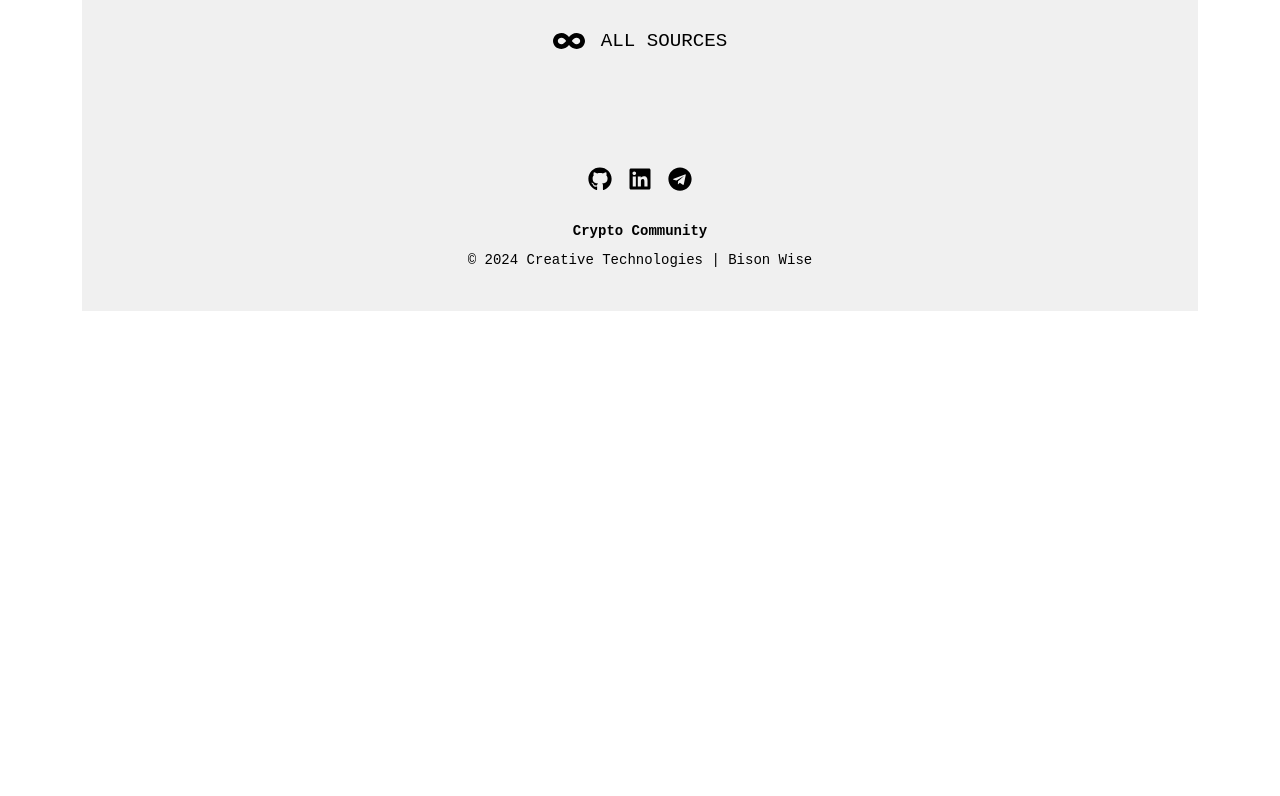
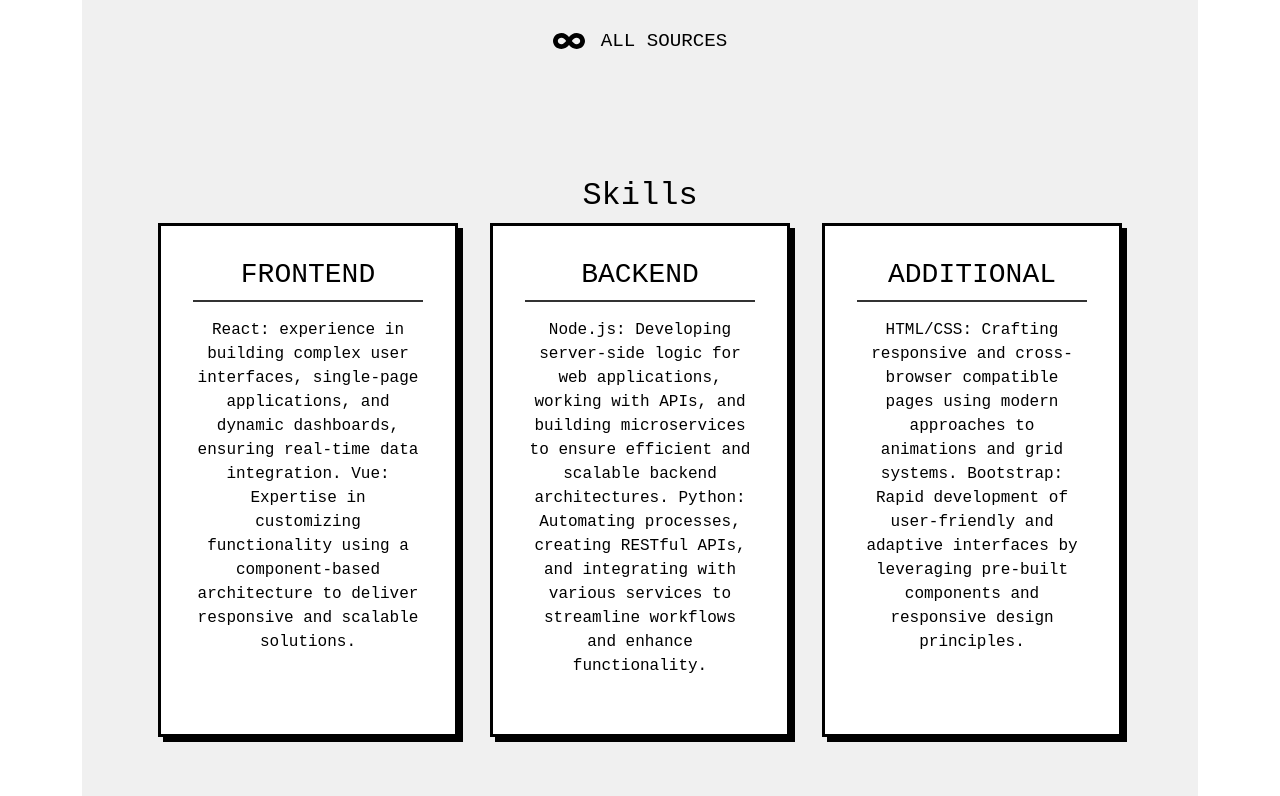
Before and after one commit to visualGravitySense/crypto-data, a React (Vite) app: page /crypto-data/courses/1 in a window 1280 px wide. Shown: the part 1424-2220 px from the top of the page. Before the commit the page ends 1735 px from the top, so only its background shows below. Built offline with nearby package versions, Linux system fonts and the light colour scheme; no server answers.

Commit message:
blog design front

```diff
--- a/src/Body/AboutSection.scss
+++ b/src/Body/AboutSection.scss
@@ -1,6 +1,6 @@
 // Переменные для цветов и других значений
 $primary-color: #000;
-$background-light: #f0f0f0;
+$background-light: #ffffff;
 $background-dark: #1e1e1e;
 $accent-color: #fff;
 
--- a/src/Body/Body.jsx
+++ b/src/Body/Body.jsx
@@ -11,6 +11,7 @@ import ExchangeList from "./ExchangeList";
 import HistoryLog from "./HistoryLog";
 import ComparePage from "./ComparePage";
 import CourseDetail from "../Body/Courses/CourseDetail";
+import PromoBanners from "./PromoBanners";
 
 function Body(props) {
   return (
@@ -27,6 +28,7 @@ function Body(props) {
         <Route path="/exchange" element={<ExchangeList />} />
         <Route path="/compare" element={<ComparePage />} />
       </Routes>
+      <PromoBanners />
       <ErrorModal />
     </BodyProvider>
   );
--- a/src/Body/CoinPage/Converter.scss
+++ b/src/Body/CoinPage/Converter.scss
@@ -14,7 +14,7 @@ $hover-bg-color: #333;
 
 // Общие стили для контейнера
 .converter-container {
-  background-color: $secondary-color;
+  background-color: #f0f0f0;
   border: 3px solid $primary-color;
   padding: 20px;
   margin: 24px;
--- /dev/null
+++ b/src/Body/PromoBanners.css
@@ -0,0 +1,88 @@
+/* PromoBanners.css */
+.promo-banners {
+    padding: 3rem 0;
+    background-color: #f0f0f0;
+    color: #000;
+    font-family: 'Courier New', Courier, monospace;
+    text-align: center;
+  }
+
+  .promo-container {
+    display: flex;
+    flex-wrap: wrap;
+    justify-content: center;
+    gap: 2rem;
+  }
+
+  .promo-card {
+    background-color: #fff;
+    border: 3px solid #000;
+    box-shadow: 5px 5px 0 #000;
+    padding: 2rem;
+    width: 300px;
+    transition: transform 0.3s ease, box-shadow 0.3s ease;
+  }
+
+  .promo-card:hover {
+    transform: scale(1.05);
+    box-shadow: 8px 8px 0 #000;
+  }
+
+  .promo-card h3 {
+    font-size: 1.75rem;
+    margin-bottom: 1rem;
+    text-transform: uppercase;
+    border-bottom: 2px solid #333;
+    padding-bottom: 0.5rem;
+  }
+
+  .promo-card p {
+    font-size: 1rem;
+    margin-bottom: 1.5rem;
+  }
+
+  .promo-btn {
+    background-color: #333;
+    color: #fff;
+    border: 2px solid #000;
+    padding: 0.5rem 1rem;
+    font-size: 0.9rem;
+    text-transform: uppercase;
+    letter-spacing: 1px;
+    text-decoration: none;
+    transition: background-color 0.3s ease, color 0.3s ease;
+    box-shadow: 3px 3px 0 #000;
+  }
+
+  .promo-btn:hover {
+    background-color: #555;
+    color: #fff;
+    box-shadow: 5px 5px 0 #000;
+  }
+
+  /* Dark Mode */
+.promo-banners.dark-mode {
+    background-color: #1e1e1e;
+    color: #f0f0f0;
+  }
+
+  .promo-banners.dark-mode .promo-card {
+    background-color: #333;
+    color: #f0f0f0;
+    border-color: #fff;
+  }
+
+  .promo-banners.dark-mode .promo-card:hover {
+    box-shadow: 8px 8px 0 #f0f0f0;
+  }
+
+  .promo-banners.dark-mode .promo-btn {
+    background-color: #f0f0f0;
+    color: #333;
+    border-color: #fff;
+  }
+
+  .promo-banners.dark-mode .promo-btn:hover {
+    background-color: #ccc;
+    color: #000;
+  }
--- /dev/null
+++ b/src/Body/PromoBanners.jsx
@@ -0,0 +1,46 @@
+import React, { useEffect, useState } from 'react';
+import './PromoBanners.css';
+
+const PromoBanners = ({ theme }) => {
+  const [promos] = useState([
+    {
+      title: 'Frontend',
+      description: 'React: experience in building complex user interfaces, single-page applications, and dynamic dashboards, ensuring real-time data integration. Vue: Expertise in customizing functionality using a component-based architecture to deliver responsive and scalable solutions.',
+      // instructor: 'Dmitri Gornakov',
+      // image: 'https://via.placeholder.com/800x400',
+    },
+    {
+      title: 'Backend',
+      description: 'Node.js: Developing server-side logic for web applications, working with APIs, and building microservices to ensure efficient and scalable backend architectures. Python: Automating processes, creating RESTful APIs, and integrating with various services to streamline workflows and enhance functionality.',
+      // instructor: 'Dmitri Gornakov',
+      // image: 'https://via.placeholder.com/800x400',
+    },
+    {
+      title: 'Additional',
+      description: 'HTML/CSS: Crafting responsive and cross-browser compatible pages using modern approaches to animations and grid systems. Bootstrap: Rapid development of user-friendly and adaptive interfaces by leveraging pre-built components and responsive design principles. ',
+      // instructor: 'Dmitri Gornakov',
+      // image: 'https://via.placeholder.com/800x400',
+
+    },
+
+  ]);
+
+  return (
+    <section className={`promo-banners ${theme === 'dark' ? 'dark-mode' : ''}`}>
+      <h2>Skills</h2>
+      <div className="promo-container">
+        {promos.map((promo, index) => (
+          <div key={index} className="promo-card">
+            <h3>{promo.title}</h3>
+            <p>{promo.description}</p>
+            {/* <a href={promo.link} className="promo-btn">
+              {promo.cta}
+            </a> */}
+          </div>
+        ))}
+      </div>
+    </section>
+  );
+};
+
+export default PromoBanners;
--- a/src/Header/Navigation.jsx
+++ b/src/Header/Navigation.jsx
@@ -33,7 +33,7 @@ function Navigation() {
   return (
     <Navbar expand="lg" className="bg-body-tertiary mb-4">
       <Container fluid>
-        <Navbar.Brand href="#">Navbar scroll</Navbar.Brand>
+        <Navbar.Brand href="/">Bison Wise</Navbar.Brand>
         <Navbar.Toggle aria-controls="navbarScroll" />
         <Navbar.Collapse id="navbarScroll">
           <Nav
@@ -43,7 +43,7 @@ function Navigation() {
           >
             <Link to="/" className="nav-link">Home</Link>
             {/* <Nav.Link href="#action1">Home</Nav.Link> */}
-            <Nav.Link href="#action2">Link</Nav.Link>
+            {/* <Nav.Link href="#action2">Link</Nav.Link> */}
             <NavDropdown title="Currency" id="navbarScrollingDropdown">
               {currencies.map((currency) => (
                 <NavDropdown.Item
@@ -61,9 +61,9 @@ function Navigation() {
             <Link to="/compare" className="nav-link">
             Compare
             </Link>
-            <Nav.Link href="#" disabled>
+            {/* <Nav.Link href="#" disabled>
               Link
-            </Nav.Link>
+            </Nav.Link> */}
           </Nav>
           <Form className="d-flex" onSubmit={handleSubmit}>
             <Form.Control
```
